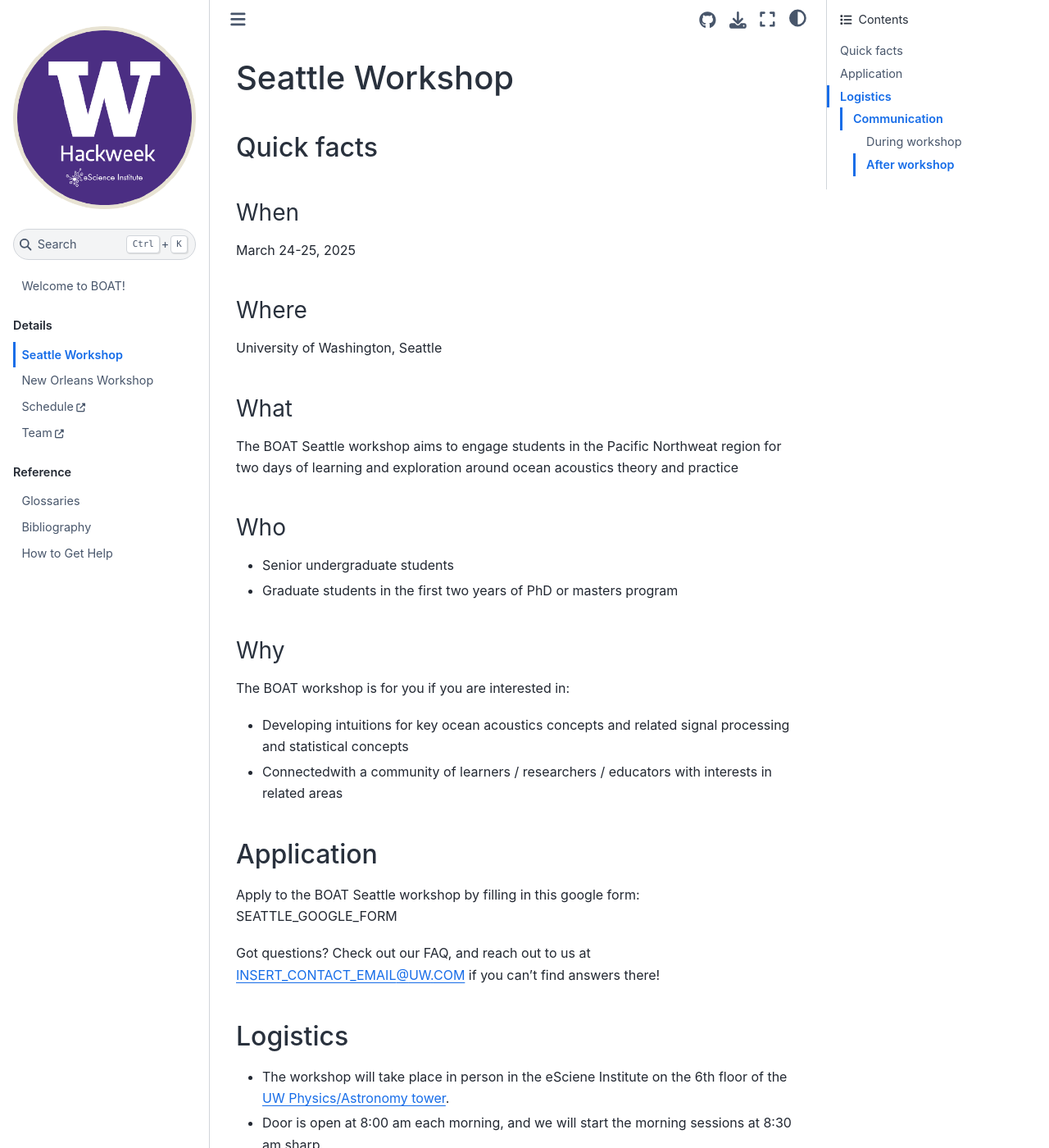
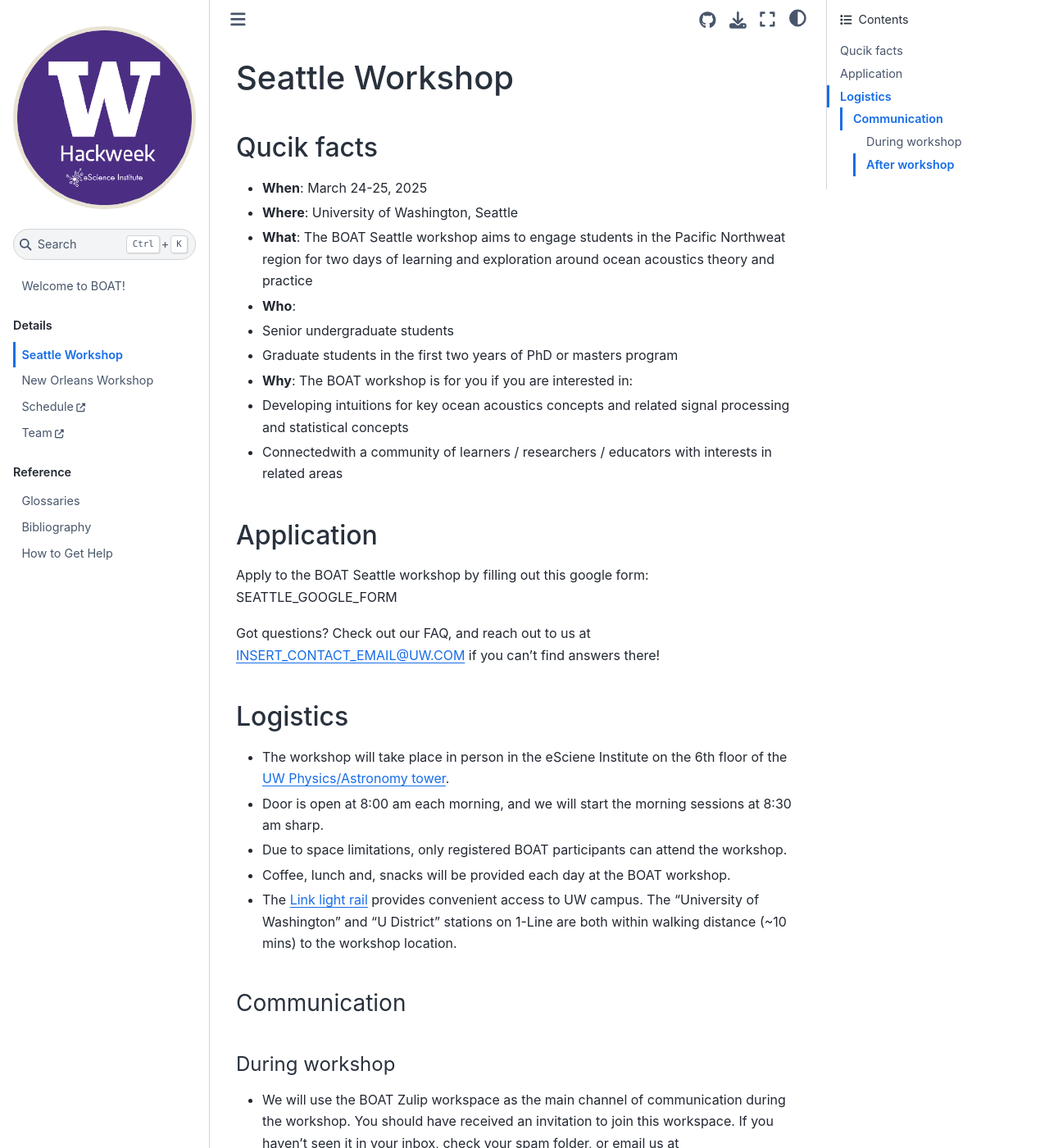
Before and after one commit to BOAT-ocean-acoustics/boat-website, a Jupyter Book: the page built from book/workshop_seattle.md, in a window 1280 px wide and 1400 px high. Shown: the whole window at 82% size. Built offline with Jupyter Book 1.0.4 settings and Sphinx 7.4.7 and the Sphinx Book theme 1.1.4, drawn with Linux system fonts in a browser that asks for light colours; pages that are not in the unit, such as notebooks, are missing from menus.

Commit message:
test with fact list

```diff
--- a/book/workshop_seattle.md
+++ b/book/workshop_seattle.md
@@ -1,29 +1,20 @@
 # Seattle Workshop
 
-## Quick facts
-
-### When
-March 24-25, 2025
-
-### Where
-University of Washington, Seattle
-
-### What
-The BOAT Seattle workshop aims to engage students in the Pacific Northweat region for two days of learning and exploration around ocean acoustics theory and practice
-
-### Who
+## Qucik facts
+- **When**: March 24-25, 2025
+- **Where**: University of Washington, Seattle
+- **What**: The BOAT Seattle workshop aims to engage students in the Pacific Northweat region for two days of learning and exploration around ocean acoustics theory and practice
+- **Who**:
 - Senior undergraduate students
 - Graduate students in the first two years of PhD or masters program
-
-### Why
-The BOAT workshop is for you if you are interested in:
+- **Why**: The BOAT workshop is for you if you are interested in:
 - Developing intuitions for key ocean acoustics concepts and related signal processing and statistical concepts
 - Connectedwith a community of learners / researchers / educators with interests in related areas
 
 
 
 ## Application
-Apply to the BOAT Seattle workshop by filling in this google form: SEATTLE_GOOGLE_FORM
+Apply to the BOAT Seattle workshop by filling out this google form: SEATTLE_GOOGLE_FORM
 
 Got questions? Check out our FAQ, and reach out to us at {{ contact_email }} if you can't find answers there!
 
```
